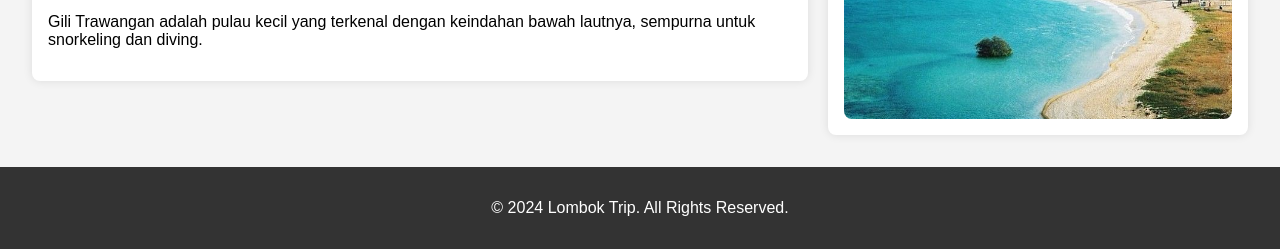
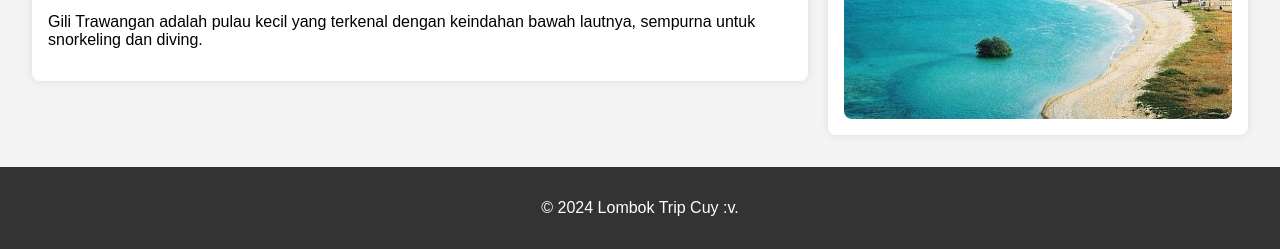
Before and after one commit to TechieDev-com/Project1_Dicoding, a plain HTML site: page index.html in a window 1280 px wide. Shown: the part 1023-1272 px from the top of the page. Drawn offline with Linux system fonts and the light colour scheme.

Commit message:
rubah tipis2

```diff
--- a/assets/styles/script.js
+++ b/assets/styles/script.js
@@ -6,6 +6,8 @@ menuToggle.addEventListener('click', () => {
     menu.classList.toggle('active');  // Toggle kelas 'active' untuk menampilkan atau menyembunyikan menu
 });
 
+
+// Js untuk gambar slider
 let slideIndex = 0;
 
 function moveSlide(n) {
--- a/index.html
+++ b/index.html
@@ -139,7 +139,7 @@
 
     <!-- Footer -->
     <footer>
-      <p>&copy; 2024 Lombok Trip. All Rights Reserved.</p>
+      <p>&copy; 2024 Lombok Trip Cuy :v.</p>
     </footer>
 
     <script src="assets/styles/script.js"></script>
```
Also changed, not shown: assets/styles/style.css (+1 -10 lines).
